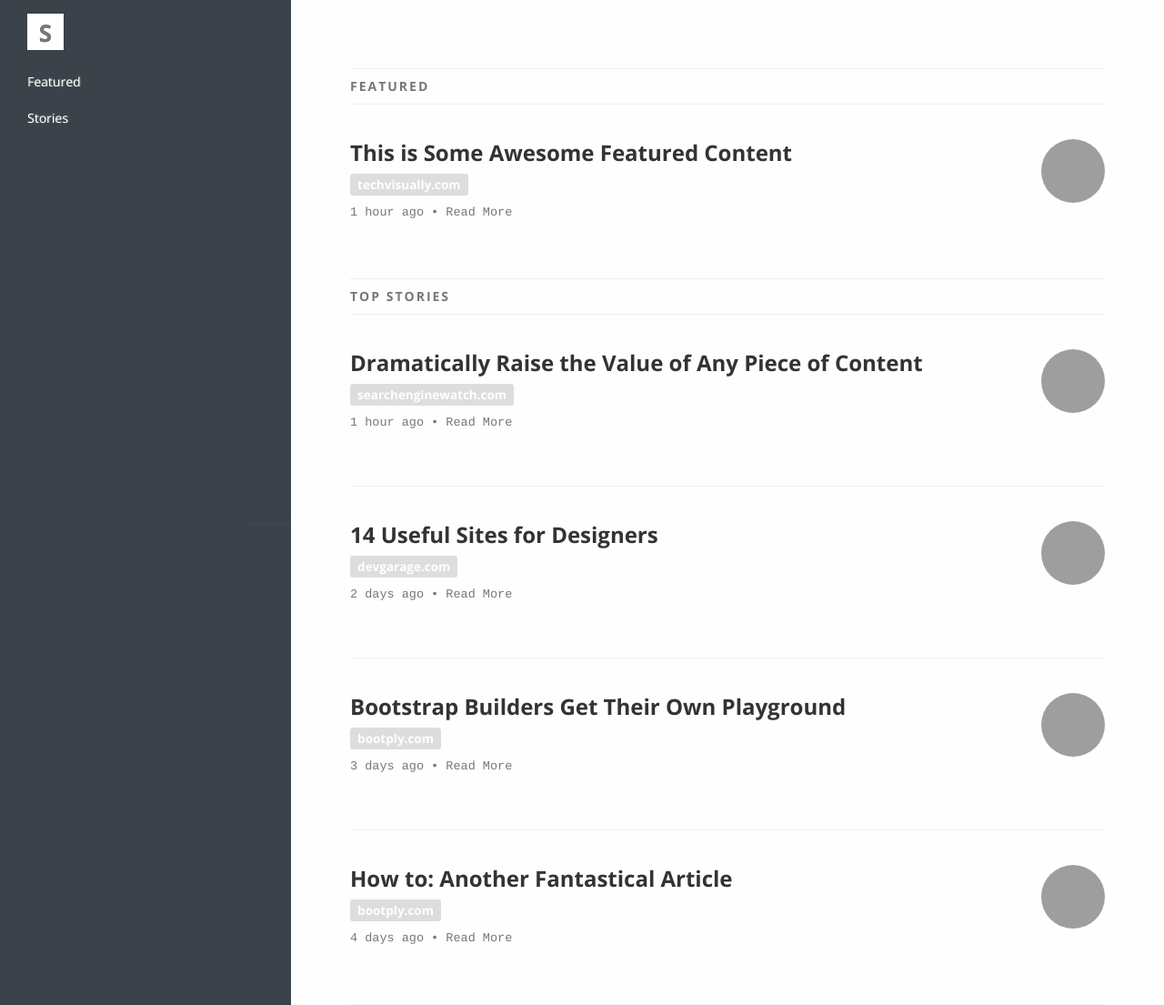
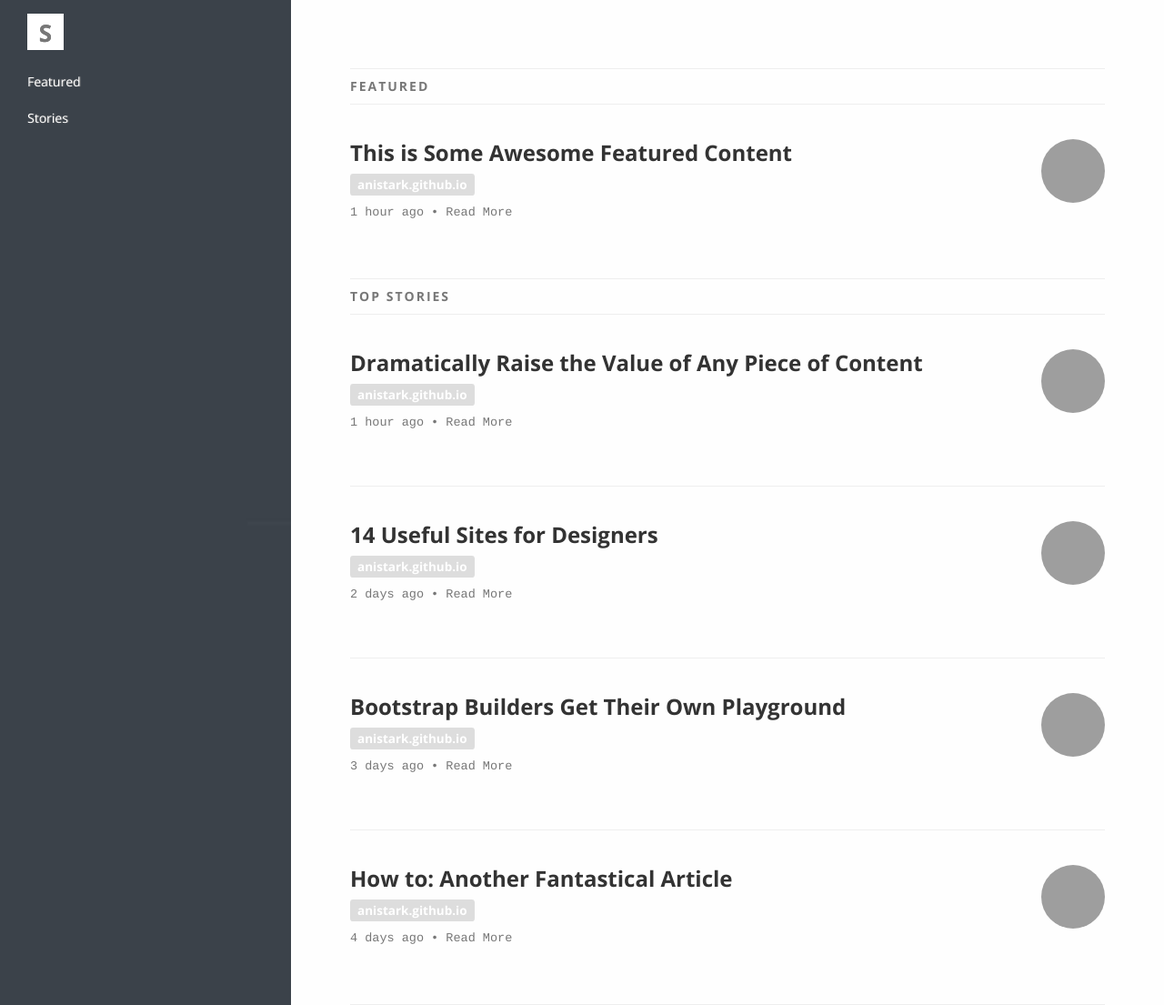
Before and after one commit to anistark/tech, a Django app: page /techblog/ in a window 1280 px wide. Shown: the top 1105 px of the page at 91% size. Run offline with Django 3.2, Linux system fonts and the light colour scheme; grey boxes labelled with a size stand in for pictures from a placeholder-image service; some libraries are stand-ins or nearby versions; grey boxes are pictures that could not be loaded.

Commit message:
blog link updated

```diff
--- a/tech/templates/index.html
+++ b/tech/templates/index.html
@@ -58,7 +58,7 @@
 					</nav>
 				</li>
 				<li><a href="/">AniTech</a></li>
-				<!-- <li><a href="">Blog</a></li> -->
+				<li><a href="/techblog/">Blog</a></li>
 				<li><ul class="company-social">
                         <li class="social-facebook"><a href="https://www.facebook.com/anirudhastark" target="_blank"><i class="fa fa-facebook"></i></a></li>
                         <li class="social-twitter"><a href="https://twitter.com/kranirudha" target="_blank"><i class="fa fa-twitter"></i></a></li>
--- a/tech/templates/techblog/index.html
+++ b/tech/templates/techblog/index.html
@@ -24,7 +24,7 @@
 					<li><a href="#stories">Stories</a></li>
 				</ul>
 				<ul class="nav hidden-xs" id="sidebar-footer">
-					<li><a href=""><h3>Solitary Pursuits</h3>Made with <i class="glyphicon glyphicon-heart-empty"></i> by AniStark</a></li>
+					<li><a href="/"><h3>Solitary Pursuits</h3>Made with <i class="glyphicon glyphicon-heart-empty"></i> by AniStark</a></li>
 				</ul>
 			</div>
 			<!-- /sidebar -->
@@ -43,7 +43,7 @@
 						<div class="row">
 							<div class="col-sm-10">
 								<h3>This is Some Awesome Featured Content</h3>
-								<h4><span class="label label-default">techvisually.com</span></h4>
+								<h4><span class="label label-default">anistark.github.io</span></h4>
 								<h4>
 									<small class="text-muted">1 hour ago • <a href="#" class="text-muted">Read More</a></small>
 								</h4>
@@ -62,7 +62,7 @@
 						<div class="row">
 							<div class="col-sm-10">
 								<h3>Dramatically Raise the Value of Any Piece of Content</h3>
-								<h4><span class="label label-default">searchenginewatch.com</span></h4>
+								<h4><span class="label label-default">anistark.github.io</span></h4>
 								<h4><small class="text-muted">1 hour ago • <a href="#" class="text-muted">Read More</a></small></h4>
 							</div>
 							<div class="col-sm-2">
@@ -75,7 +75,7 @@
 						<div class="row">
 							<div class="col-sm-10">
 								<h3>14 Useful Sites for Designers</h3>
-								<h4><span class="label label-default">devgarage.com</span></h4>
+								<h4><span class="label label-default">anistark.github.io</span></h4>
 								<h4>
 									<small class="text-muted">2 days ago • <a href="#" class="text-muted">Read More</a></small></h4>
 								</div>
@@ -91,7 +91,7 @@
 							<div class="row">
 								<div class="col-sm-10">
 									<h3>Bootstrap Builders Get Their Own Playground</h3>
-									<h4><span class="label label-default">bootply.com</span></h4><h4>
+									<h4><span class="label label-default">anistark.github.io</span></h4><h4>
 									<small class="text-muted">3 days ago • <a href="#" class="text-muted">Read More</a></small>
 								</h4>
 							</div>
@@ -107,7 +107,7 @@
 						<div class="row">
 							<div class="col-sm-10">
 								<h3>How to: Another Fantastical Article</h3>
-								<h4><span class="label label-default">bootply.com</span></h4><h4>
+								<h4><span class="label label-default">anistark.github.io</span></h4><h4>
 								<small class="text-muted">4 days ago • <a href="#" class="text-muted">Read More</a></small></h4>
 							</div>
 							<div class="col-sm-2">
@@ -157,7 +157,7 @@
 						</div>
 						<hr>
 						<h3 class="text-center">
-							<a href="http://bootply.com/" target="ext">Made by AniStark</a>
+							<a href="/" target="ext">Made by AniStark</a>
 						</h3>
 						<hr>
 					</div><!-- /col-9 -->
```
